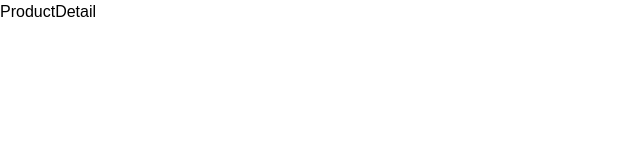
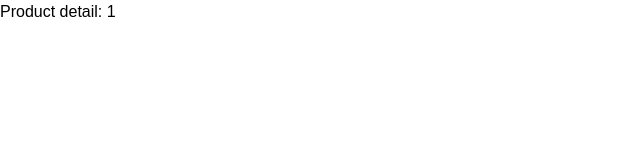
Before and after one commit to ajoaquincardozo/PoC-Iframe-AppShell, a React (Vite) app: page /products/1 in a window 1280 px wide. Shown: the top 160 px of the page, without its empty margins (0-640 px from the left). Built offline with nearby package versions, Linux system fonts and the light colour scheme.

Commit message:
Se agrega mfe comp. que contendran los iframes

```diff
--- /dev/null
+++ b/src/Components/Models/NewProductEventDetail.ts
@@ -0,0 +1,5 @@
+export interface NewProductEventDetail {
+    id: number;
+    price: number;
+    quantity: number;
+}
--- a/src/Components/Routes/GlobalRoutes.tsx
+++ b/src/Components/Routes/GlobalRoutes.tsx
@@ -1,7 +1,7 @@
 import { Route, Routes } from "react-router-dom";
-const ProductCatalog = () => <>ProductCatalog</>
-const ProductDetail = () => <>ProductDetail</>
 import Login from '../Login'
+import ProductCatalog from "./Microfrontends/ProductCatalog";
+import ProductDetail from "./Microfrontends/ProductDetail";
 
 function GlobalRoutes() {
   return (
--- /dev/null
+++ b/src/Components/Routes/Microfrontends/ProductCatalog.tsx
@@ -0,0 +1,12 @@
+import { useCallback } from "react";
+import { useNavigate } from "react-router-dom";
+
+export default function ProductCatalog() {
+  const navigate = useNavigate();
+
+  const onDetailClick = useCallback((id: Number) => {
+    navigate(`/products/${id}`);
+  }, []);
+
+  return (<>ProductCatalog</>);
+}
--- /dev/null
+++ b/src/Components/Routes/Microfrontends/ProductDetail.tsx
@@ -0,0 +1,9 @@
+import { useParams } from "react-router-dom";
+
+export default function ProductDetail() {
+    const { productId } = useParams();
+
+    return (
+        <div>Product detail: {productId}</div>
+    );
+}
```
